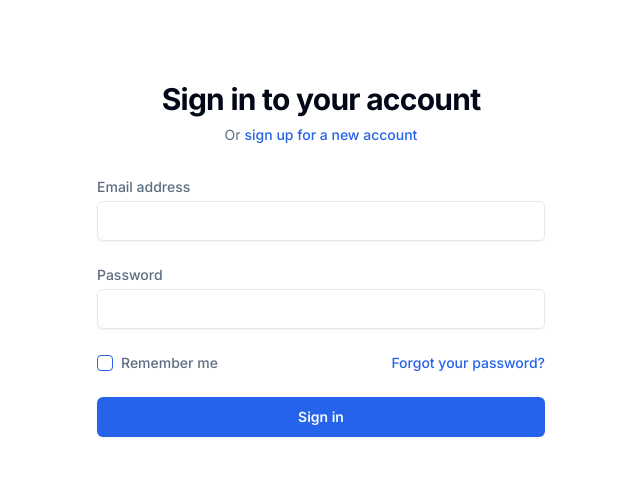
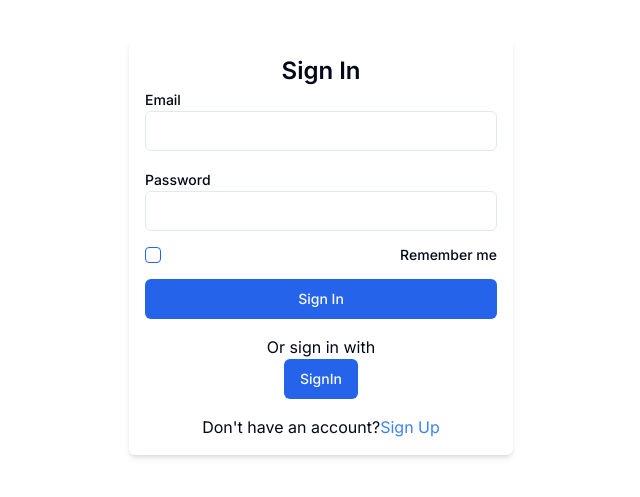
Before and after one commit to Mtokaahero-com/mtokaahero, a Next.js app: page /auth/customers/signin in a window 1280 px wide. Shown: the part 153-650 px from the top of the page, without its empty margins (319-959 px from the left). Built offline with nearby package versions, Linux system fonts and the light colour scheme.

Commit message:
unknown code changes

```diff
--- a/app/(pages)/auth/customers/signin/page.tsx
+++ b/app/(pages)/auth/customers/signin/page.tsx
@@ -1,117 +1,90 @@
 'use client';
 
+import { Button } from '@/components/ui/button';
+import { Checkbox } from '@/components/ui/checkbox';
+import { Input } from '@/components/ui/input';
+import { Label } from '@/components/ui/label';
+import Loading from '@/components/ui/loading';
 import Link from 'next/link';
-import { Label } from '@/components/ui/label';
-import { Input } from '@/components/ui/input';
-import { Checkbox } from '@/components/ui/checkbox';
-import { Button } from '@/components/ui/button';
-import { useEffect, useState } from 'react';
-import Loading from '@/components/ui/loading';
+import { ChangeEvent, FormEvent, useState } from 'react';
 
-export default function Component() {
-    const [loading, setLoading] = useState(false);
-    const [formData, setFormData] = useState({ email: '', password: '' });
+type FormData = {
+    email: string;
+    password: string;
+};
+
+export default function SignIn() {
+    const [loading, setLoading] = useState<boolean>(false);
+    const [formData, setFormData] = useState<FormData>({ email: '', password: '' });
     const [error, setError] = useState<string>('');
 
-    const handleSubmit = async (e: React.FormEvent<HTMLFormElement>) => {
+    const handleInputChange = (e: ChangeEvent<HTMLInputElement>) => {
+        const { name, value } = e.target;
+        setFormData((prevData) => ({ ...prevData, [name]: value }));
+    };
+
+    const handleSubmit = async (e: FormEvent<HTMLFormElement>) => {
         e.preventDefault();
+        setLoading(true);
+        try {
+            // Add authentication logic here
             console.log(formData);
+        } catch (error) {
+            setError('Failed to sign in. Please try again.');
+        } finally {
+            setLoading(false);
+        }
     };
 
     return (
-        <main>
-            {loading ? (
-                <Loading />
-            ) : (
-                <div className="flex min-h-[100dvh] flex-col items-center justify-center bg-background px-4 py-12 sm:px-6 lg:px-8">
-                    <div className="mx-auto w-full max-w-md space-y-8">
+        <div className="flex flex-col items-center justify-center h-screen">
+            <div className="w-full max-w-sm p-4 bg-white rounded-md shadow-md">
+                <h1 className="text-2xl font-semibold text-center">Sign In</h1>
+                <form onSubmit={handleSubmit} className="space-y-4">
                     <div>
-                            <h2 className="mt-6 text-center text-3xl font-bold tracking-tight text-foreground">
-                                Sign in to your account
-                            </h2>
-                            <p className="mt-2 text-center text-sm text-muted-foreground">
-                                Or{' '}
-                                <Link
-                                    href="/auth/customers/signup"
-                                    className="font-medium text-primary hover:text-primary/90"
-                                    prefetch={true}
-                                >
-                                    sign up for a new account
-                                </Link>
-                            </p>
-                        </div>
-                        <form className="space-y-6" action="#" method="POST" onSubmit={handleSubmit}>
-                            <div>
-                                <Label htmlFor="email" className="block text-sm font-medium text-muted-foreground">
-                                    Email address
-                                </Label>
-                                <div className="mt-1">
+                        <Label htmlFor="email">Email</Label>
                         <Input
+                            type="email"
                             id="email"
                             name="email"
-                                        type="email"
-                                        autoComplete="email"
-                                        onChange={(e) => {
-                                            setFormData({ ...formData, email: e.target.value });
-                                        }}
+                            value={formData.email}
+                            onChange={handleInputChange}
                             required
-                                        className="block w-full appearance-none rounded-md border border-input bg-background px-3 py-2 placeholder-muted-foreground shadow-sm focus:border-primary focus:outline-none focus:ring-1 focus:ring-primary sm:text-sm focus-visible:ring-primary focus-visible:ring-1 focus-visible:ring-offset-0"
                         />
-                                    <span className="text-sm text-red-600"> {error || ''}</span>
+                    </div>
+                    <div>
+                        <Label htmlFor="password">Password</Label>
+                        <Input
+                            type="password"
+                            id="password"
+                            name="password"
+                            value={formData.password}
+                            onChange={handleInputChange}
+                            required
+                        />
+                    </div>
+                    <div className="flex items-center justify-between">
+                        <Checkbox id="remember-me" name="remember-me" />
+                        <Label htmlFor="remember-me">Remember me</Label>
+                    </div>
+                    <Button type="submit" className="w-full" disabled={loading}>
+                        {loading ? <Loading /> : 'Sign In'}
+                    </Button>
+                    {error && <p className="text-red-500">{error}</p>}
+                </form>
+                <div className="flex flex-col items-center mt-4">
+                    <span>Or sign in with</span>
+                    <div className="flex space-x-4">
+                        <Button>SignIn</Button>
                     </div>
                 </div>
-                            <div>
-                                <Label htmlFor="password" className="block text-sm font-medium text-muted-foreground">
-                                    Password
-                                </Label>
-                                <div className="mt-1">
-                                    <Input
-                                        id="password"
-                                        name="password"
-                                        type="password"
-                                        onChange={(e) => {
-                                            setFormData({ ...formData, password: e.target.value });
-                                        }}
-                                        autoComplete="current-password"
-                                        required
-                                        className="block w-full appearance-none rounded-md border border-input bg-background px-3 py-2 placeholder-muted-foreground shadow-sm focus:border-primary focus:outline-none focus:ring-1 focus:ring-primary sm:text-sm focus-visible:ring-primary focus-visible:ring-1 focus-visible:ring-offset-0"
-                                    />
-                                    <span className="text-sm text-red-600"> {error || ''}</span>
-                                </div>
-                            </div>
-                            <div className="flex items-center justify-between">
-                                <div className="flex items-center">
-                                    <Checkbox
-                                        id="remember-me"
-                                        name="remember-me"
-                                        className="h-4 w-4 rounded text-primary focus:ring-primary"
-                                    />
-                                    <Label htmlFor="remember-me" className="ml-2 block text-sm text-muted-foreground">
-                                        Remember me
-                                    </Label>
-                                </div>
-                                <div className="text-sm">
-                                    <Link
-                                        href="#"
-                                        className="font-medium text-primary hover:text-primary/90"
-                                        prefetch={false}
-                                    >
-                                        Forgot your password?
+                <div className="mt-4 text-center">
+                    <span>Don't have an account?</span>
+                    <Link href="/auth/customers/signup" className="text-blue-500">
+                        Sign Up
                     </Link>
                 </div>
             </div>
-                            <div>
-                                <Button
-                                    type="submit"
-                                    className="flex w-full justify-center rounded-md bg-primary px-3 py-2 text-sm font-semibold text-primary-foreground shadow-sm hover:bg-primary/90 focus-visible:outline-none focus-visible:ring-2 focus-visible:ring-primary focus-visible:ring-offset-2"
-                                >
-                                    Sign in
-                                </Button>
         </div>
-                        </form>
-                    </div>
-                </div>
-            )}
-        </main>
     );
 }
--- a/app/layout.tsx
+++ b/app/layout.tsx
@@ -9,6 +9,8 @@ import { Toaster } from 'sonner';
 
 import { store } from './store/store';
 import { Provider } from 'react-redux';
+import Providers from './providers/providers';
+
 
 export default function RootLayout({
     children,
@@ -16,6 +18,7 @@ export default function RootLayout({
     children: React.ReactNode;
 }>) {
     return (
+        <Providers>
             <AuthProvider>
                 <Provider store={store}>
                     <html lang="en">
@@ -26,5 +29,6 @@ export default function RootLayout({
                     </html>
                 </Provider>
             </AuthProvider>
+        </Providers>
     );
 }
--- a/app/page.tsx
+++ b/app/page.tsx
@@ -15,6 +15,8 @@ import {
     CheckIcon,
 } from '@/components/ui/icons';
 import Navbar from '@/components/fragments/Navbar';
+
+import { useSession } from 'next-auth/react';
 
 export default function Home() {
     return (
@@ -191,6 +193,7 @@ function OurServices() {
 }
 
 function WhyChooseUs() {
+    const {data: session} = useSession();
     return (
         <div className="flex flex-col  w-full  items-center justify-center">
             <main className="flex-1 grid md:grid-cols-2 gap-8 p-8 md:p-12 lg:p-16 items-center bg-slate-300">
@@ -221,14 +224,22 @@ function WhyChooseUs() {
                     </ul>
                 </section>
                 <section className="space-y-4">
+
                     {/* //? CUSTOMERS */}
                     <h2 className="text-2xl font-bold">Our Customers</h2>
                     <p className="text-muted-foreground">Find the best mechanics and schedule services with ease:</p>
                     <div className="flex flex-col sm:flex-row gap-2">
-                        <Link href={'/auth/customers/signin'}>
-                            <Button variant="outline">Sign In</Button>
-                        </Link>
-                        <Button>Find Garages</Button>
+                        {
+                            session && session.user ? (
+                                <Link href={'/shop'}>
+                                    <Button variant="outline">Browse Products</Button>
+                                </Link>
+                            ) : (
+                                <Link href={'/api/auth/signin'}>
+                                    <Button variant="outline">Sign In</Button>
+                                </Link>
+                            )
+                        }
                         <Button>Book Service</Button>
                     </div>
                     <ul className="space-y-2 text-muted-foreground">
--- /dev/null
+++ b/app/providers/providers.tsx
@@ -0,0 +1,16 @@
+'use client';
+
+
+import { SessionProvider } from 'next-auth/react';
+import React from 'react';
+
+interface ProvidersProps {
+    children: React.ReactNode;
+}
+
+
+const Providers: React.FC<ProvidersProps> = ({ children }) => {
+    return <SessionProvider>{children}</SessionProvider>
+}
+
+export default Providers;
```
Lines whose indentation alone changed are shown as unchanged.
